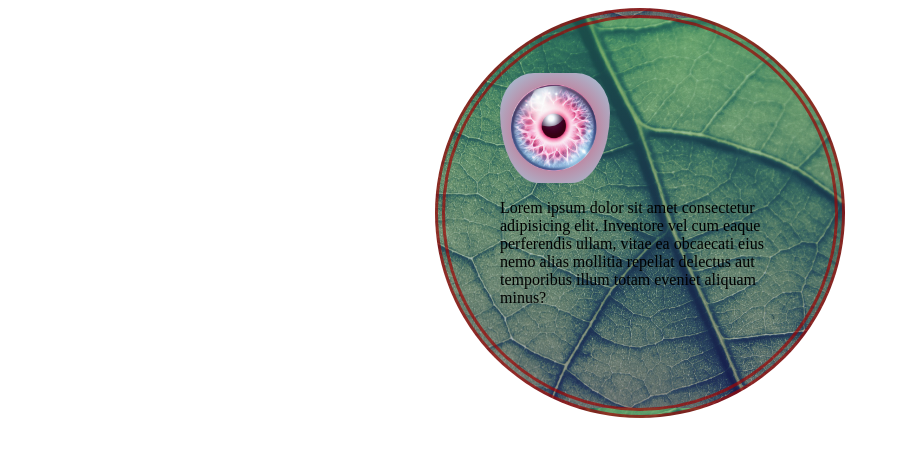
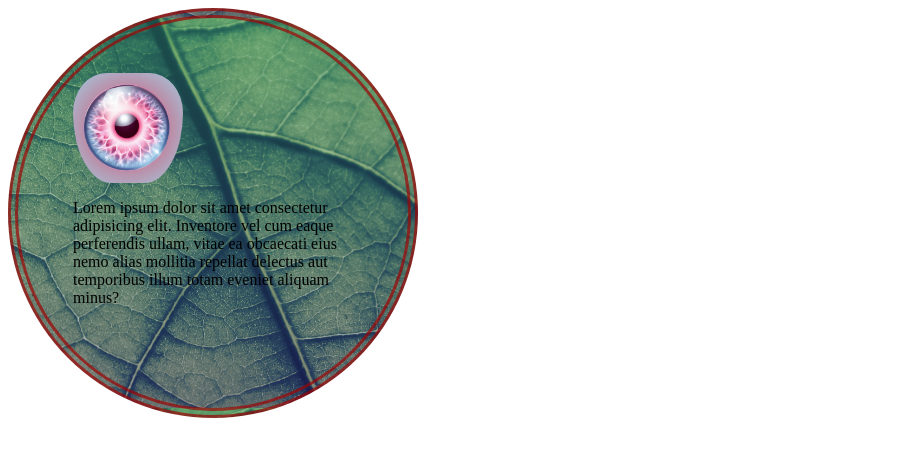
Before and after one commit to KydossK/Git-Test, a plain HTML site: page index.html in a window 1280 px wide. Shown: the whole page, without its empty margins (0-900 px from the left). Drawn offline with Linux system fonts and the light colour scheme.

Commit message:
modifs css
exercice : conflit

```diff
--- a/style.css
+++ b/style.css
@@ -1,7 +1,7 @@
 body{
-    display: flex;
+    display: inherit;
     align-items: center;
-    justify-content: center;
+    justify-content: left;
 }
 
 .Rond {
```
